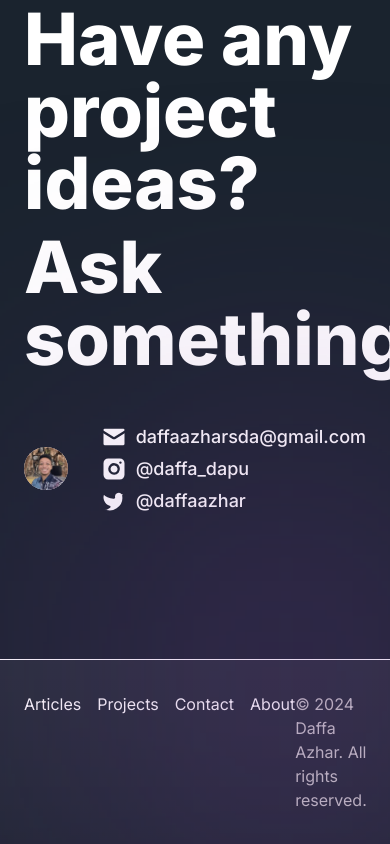
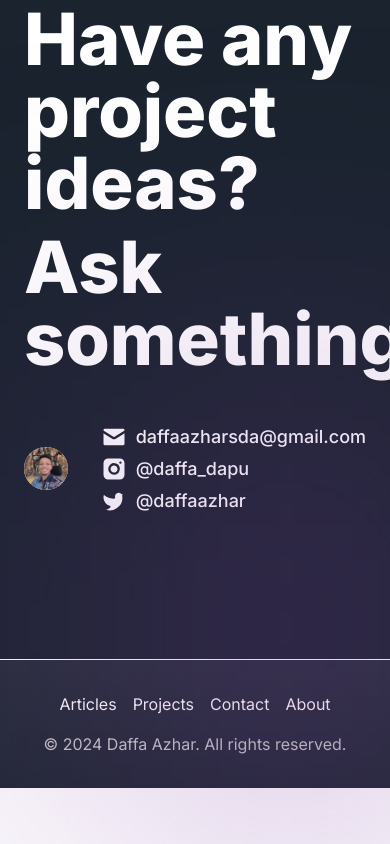
Before and after one commit to daffaazhar/personal-website-v2, a Next.js app: page / in a window 390 px wide. Shown: the part 6461-7305 px from the top of the page. After the commit the page ends 7249 px from the top, so only its background shows below. Built offline with nearby package versions, Linux system fonts and the light colour scheme.

Commit message:
feat: make footer responsive

```diff
--- a/src/components/footer.tsx
+++ b/src/components/footer.tsx
@@ -5,7 +5,7 @@
     <footer className="relative py-8 bg-glassmorphism border-t border-white">
       <div className="wrapper">
         <div className="absolute bottom-0 right-0 w-52 h-80 bg-[#7c39a3] blur-[175px]"></div>
-        <div className="flex justify-between">
+        <div className="flex flex-col md:flex-row justify-center items-center gap-y-4 md:gap-y-0 md:justify-between">
           <div className="flex gap-x-4 text-white">
             <Link href={""}>Articles</Link>
             <Link href={""}>Projects</Link>
```
